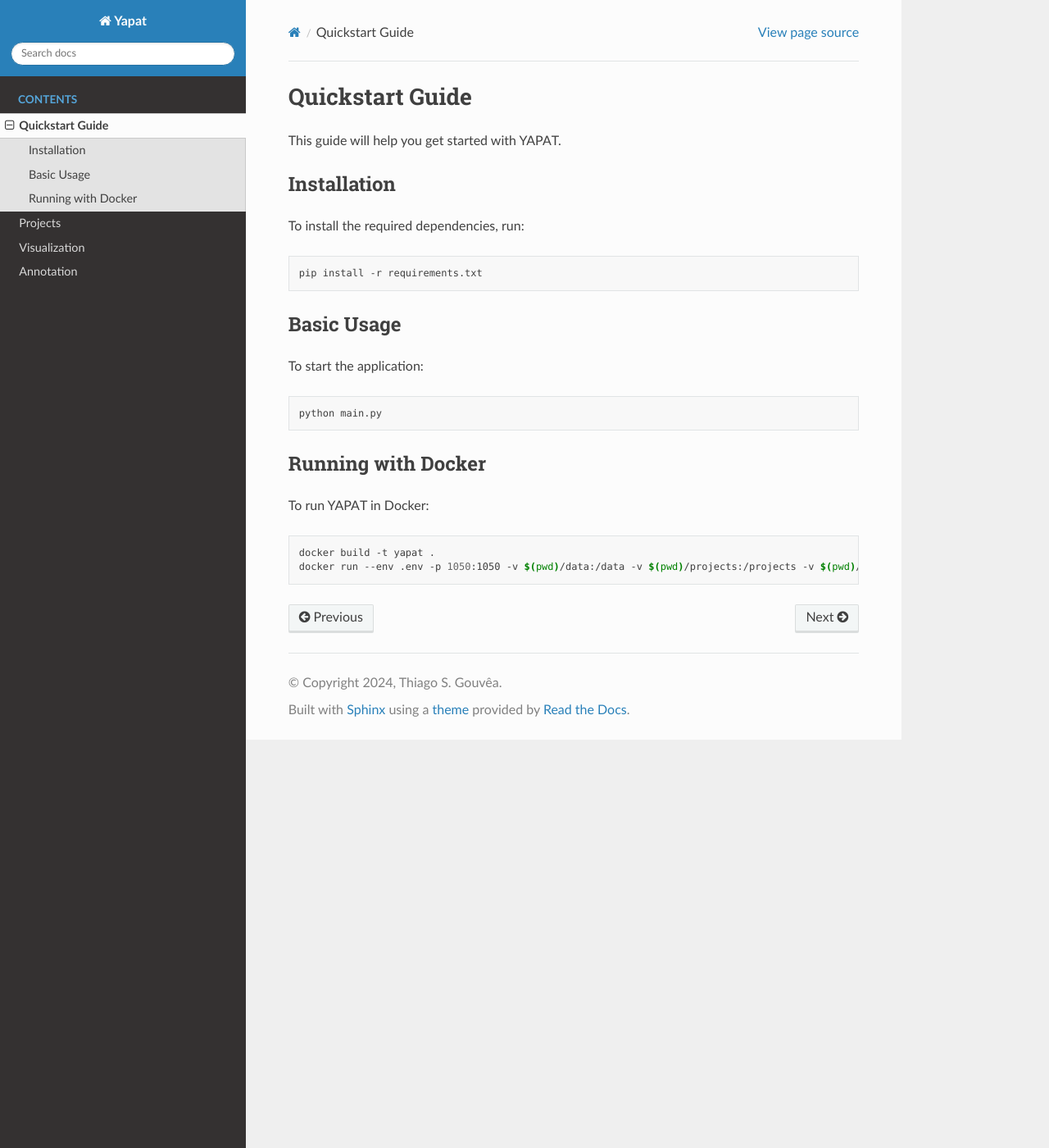
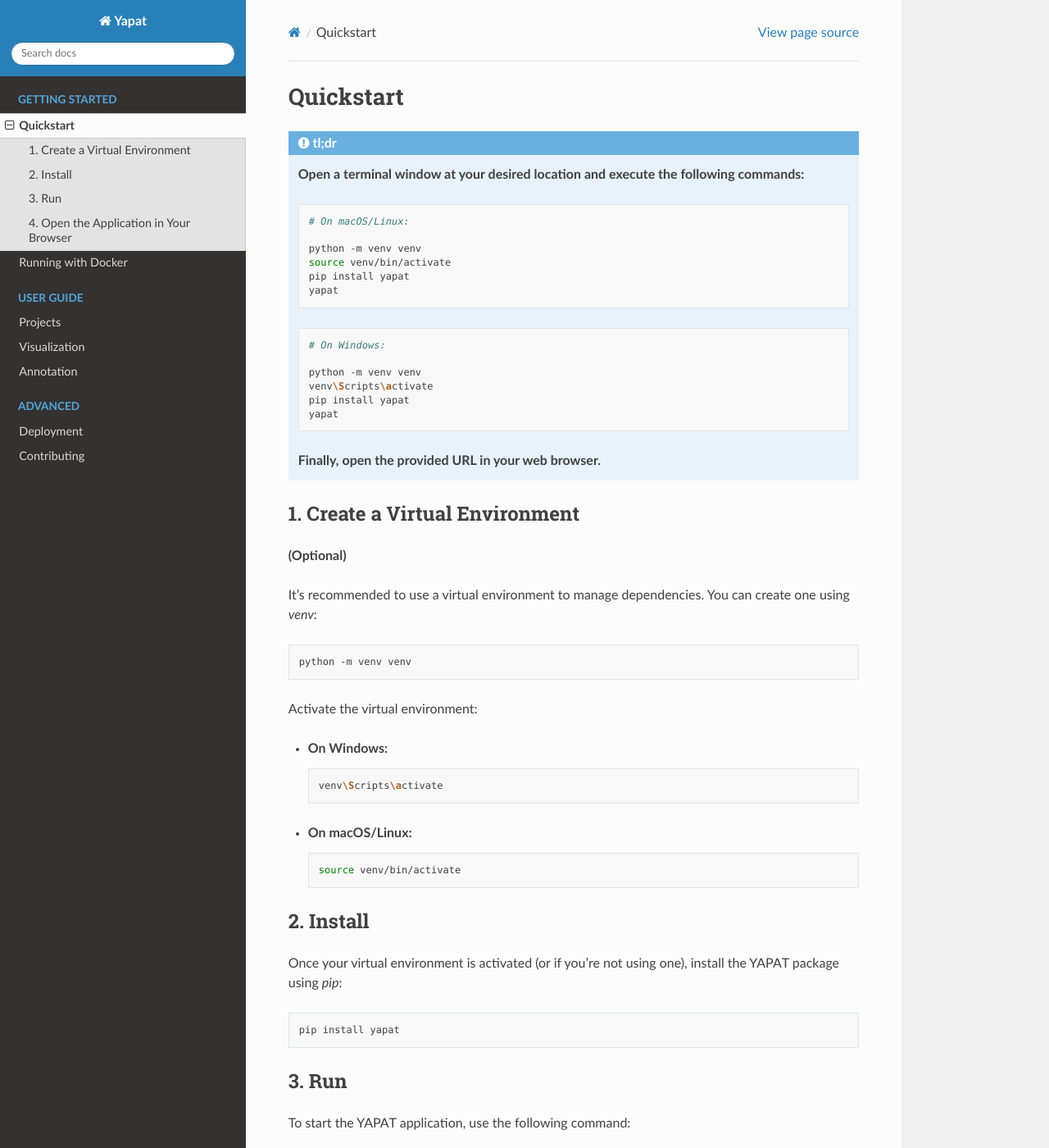
Before and after one commit to yapat-app/yapat, a Sphinx documentation site: the page built from docs/quickstart.rst, in a window 1280 px wide and 1400 px high. Shown: the whole window at 82% size. Built offline with Sphinx 7.4.7 and the Read the Docs theme 2.0.0, drawn with Linux system fonts in a browser that asks for light colours; pages that are not in the unit, such as notebooks, are missing from menus; some of the changed text lies outside the part shown.

Commit message:
Improved documentation

```diff
--- a/docs/annotation.rst
+++ b/docs/annotation.rst
@@ -1,7 +1,11 @@
 Annotation
 ==========
+
+.. caution::
+   Under construction.
 
 YAPAT assists in annotating PAM data by:
 
 - **Sample Prioritization**: Uses machine learning to prioritize samples for expert review.
+
 - **Interactive Annotation Tools**: Tools for manually reviewing and adjusting annotations.
--- /dev/null
+++ b/docs/docker.rst
@@ -0,0 +1,91 @@
+Running with Docker
+===================
+
+.. caution::
+   Under construction.
+
+To run the YAPAT application locally using Docker, follow these steps to build and start the Docker container.
+
+**1. Install Docker**
+
+Ensure that Docker is installed on your machine. You can download and install Docker from the [official Docker website](https://www.docker.com/get-started).
+
+**2. Build the Docker Image**
+
+Navigate to the root directory of the YAPAT project (where the `Dockerfile` is located) and build the Docker image with the following command:
+
+.. code-block:: bash
+
+   docker build -t yapat .
+
+This command creates a Docker image named `yapat` based on the Dockerfile.
+
+**3. Run the Docker Container**
+
+Run the Docker container using the image you just built. Use the following command:
+
+.. code-block:: bash
+
+   docker run -d \
+     --name yapat-container \
+     -p 1050:1050 \
+     -v $(pwd)/data:/app/data \
+     -v $(pwd)/projects:/app/projects \
+     -v $(pwd)/instance:/app/instance \
+     --env ENVIRONMENT_FILE=".env" \
+     yapat
+
+Here’s what each option does:
+
+- ``-d``: Run the container in detached mode.
+- ``--name yapat-container``: Assign a name to the container.
+- ``-p 1050:1050``: Map port 1050 on your host to port 1050 in the container.
+- ``-v $(pwd)/data:/app/data``: Mount the `data` directory from your host to `/app/data` in the container.
+- ``-v $(pwd)/projects:/app/projects``: Mount the `projects` directory from your host to `/app/projects` in the container.
+- ``-v $(pwd)/instance:/app/instance``: Mount the `instance` directory from your host to `/app/instance` in the container.
+- ``--env ENVIRONMENT_FILE=".env"``: Pass the environment variable `ENVIRONMENT_FILE` to the container.
+- ``yapat``: Use the Docker image named `yapat`.
+
+**4. Access the Application**
+
+Once the container is running, you can access the YAPAT application by opening a web browser and navigating to `http://localhost:1050`.
+
+**5. Stopping and Removing the Container**
+
+To stop the running container, execute:
+
+.. code-block:: bash
+
+   docker stop yapat-container
+
+To remove the container, run:
+
+.. code-block:: bash
+
+   docker rm yapat-container
+
+**6. Rebuild the Docker Image**
+
+If you make changes to the application or Dockerfile, rebuild the Docker image and restart the container:
+
+.. code-block:: bash
+
+   docker build -t yapat .
+   docker stop yapat-container
+   docker rm yapat-container
+   docker run -d \
+     --name yapat-container \
+     -p 1050:1050 \
+     -v $(pwd)/data:/app/data \
+     -v $(pwd)/projects:/app/projects \
+     -v $(pwd)/instance:/app/instance \
+     --env ENVIRONMENT_FILE=".env" \
+     yapat
+
+**7. Configuration**
+
+Make sure you have a `.env` file in the root directory of your project or adjust the `ENVIRONMENT_FILE` environment variable as needed. This file should contain any necessary environment variables for the application.
+
+For more detailed configuration and usage, refer to the Docker documentation.
+
+These instructions will help you get YAPAT up and running locally using Docker.
--- a/docs/projects.rst
+++ b/docs/projects.rst
@@ -1,8 +1,14 @@
 Projects
 ========
+
+.. caution::
+   Under construction.
+
 
 YAPAT organizes data into projects. Here’s how to manage them:
 
 - **Creating a new project**: Start by defining a new project for your data.
+
 - **Loading data**: How to import your datasets into a project.
+
 - **Managing projects**: Overview of tools available for organizing and maintaining projects.
--- a/docs/quickstart.rst
+++ b/docs/quickstart.rst
@@ -1,32 +1,78 @@
-Quickstart Guide
-================
+Quickstart
+==========
 
-This guide will help you get started with YAPAT.
 
-Installation
-------------
+.. admonition:: **tl;dr**
 
-To install the required dependencies, run:
+   **Open a terminal window at your desired location and execute the following commands:**
+
+   .. code-block:: bash
+
+      # On macOS/Linux:
+
+      python -m venv venv
+      source venv/bin/activate
+      pip install yapat
+      yapat
+
+   .. code-block:: bash
+
+      # On Windows:
+
+      python -m venv venv
+      venv\Scripts\activate
+      pip install yapat
+      yapat
+
+   **Finally, open the provided URL in your web browser.**
+
+
+
+1. Create a Virtual Environment
+--------------------------------
+**(Optional)**
+
+It's recommended to use a virtual environment to manage dependencies. You can create one using `venv`:
 
 .. code-block:: bash
 
-   pip install -r requirements.txt
+   python -m venv venv
 
-Basic Usage
------------
+Activate the virtual environment:
 
-To start the application:
+- **On Windows:**
+
+  .. code-block:: bash
+
+     venv\Scripts\activate
+
+- **On macOS/Linux:**
+
+  .. code-block:: bash
+
+     source venv/bin/activate
+
+2. Install
+----------------
+
+Once your virtual environment is activated (or if you’re not using one), install the YAPAT package using `pip`:
 
 .. code-block:: bash
 
-   python main.py
+   pip install yapat
 
-Running with Docker
--------------------
+3. Run
+------------
 
-To run YAPAT in Docker:
+To start the YAPAT application, use the following command:
 
 .. code-block:: bash
 
-   docker build -t yapat .
-   docker run --env .env -p 1050:1050 -v $(pwd)/data:/data -v $(pwd)/projects:/projects -v $(pwd)/instance:/instance --rm yapat
+   yapat
+
+4. Open the Application in Your Browser
+----------------------------------------
+
+After running the command, you will see a message indicating that the application is running and providing a local URL (e.g., `http://127.0.0.1:1050 <http://127.0.0.1:1050>`_). Open this URL in your web browser to access the YAPAT application.
+
+You’re all set! You can now use YAPAT to manage and visualize your PAM data.
--- a/docs/visualization.rst
+++ b/docs/visualization.rst
@@ -1,8 +1,13 @@
 Visualization
 =============
+
+.. caution::
+   Under construction.
 
 YAPAT offers an advanced interactive visualization suite. Features include:
 
 - **Embedding**: Visualize high-dimensional data using techniques like t-SNE or UMAP.
+
 - **Dimensionality Reduction**: Reduce the complexity of data for easier interpretation.
+
 - **Clustering**: Group similar data points using unsupervised learning methods.
--- a/src/components/navbar.py
+++ b/src/components/navbar.py
@@ -6,6 +6,8 @@
 navbar = dbc.NavbarSimple(
     children=[
         dbc.NavItem(dbc.NavLink('Project', id='nav_datasource', href='/project')),
+        dbc.NavItem(dbc.NavLink('Visualize', id='nav_viz', href='/vis', disabled=True)),
+        dbc.NavItem(dbc.NavLink('Compare', id='nav_compare', href='/compare', disabled=True)),
         dbc.NavItem(dbc.NavLink('Annotation', id='nav_annotation', href='/annotate', disabled=True)),
         login_info
     ],
```
Also changed, not shown: docs/contributing.rst (added, +79 -0 lines), docs/deployment.rst (added, +88 -0 lines), docs/index.rst (+33 -9 lines).
